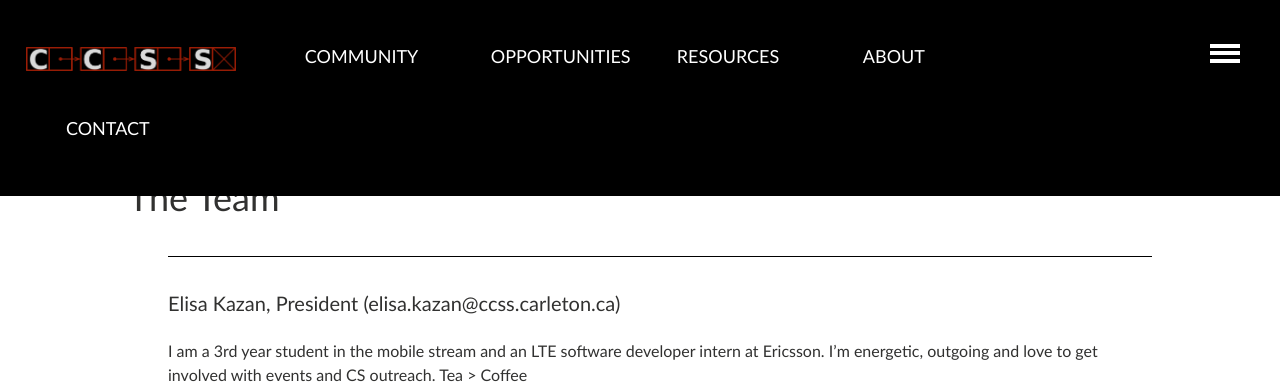
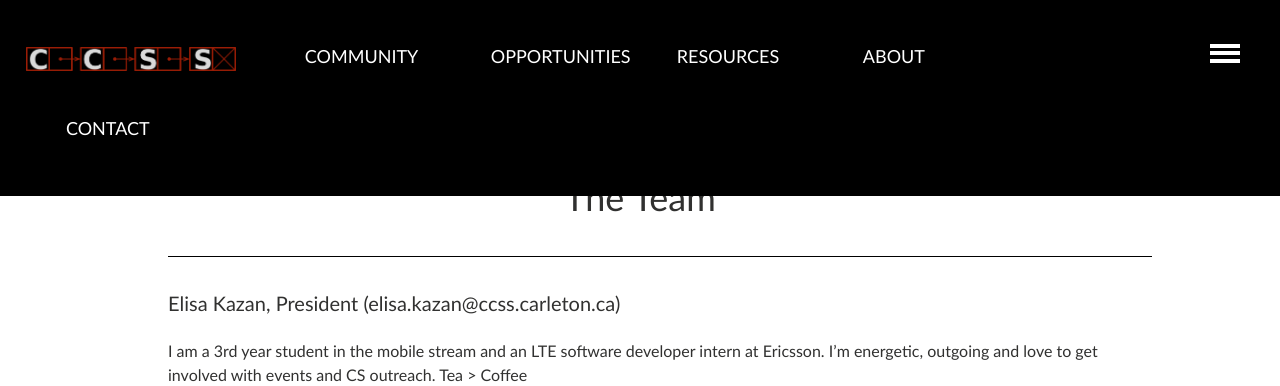
Before and after one commit to brittnylapierre/ccss_web, a Jekyll site: the page built from about/team/index.md, in a window 1280 px wide. Shown: the top 386 px of the page. Built offline with Jekyll 4.4.1, drawn with Linux system fonts in a browser that asks for light colours.

Commit message:
Updated index.md

```diff
--- a/about/team/index.md
+++ b/about/team/index.md
@@ -5,7 +5,7 @@ title: Team
 published: true
 ---
 <div class='content-wrap'>
-  <h1>The Team</h1>
+  <h1 class='centered'>The Team</h1>
   <ul class='boardered-list'>
   	<li id='first-item'>
     	<h5>Elisa Kazan, President (elisa.kazan@ccss.carleton.ca)</h5>
```
